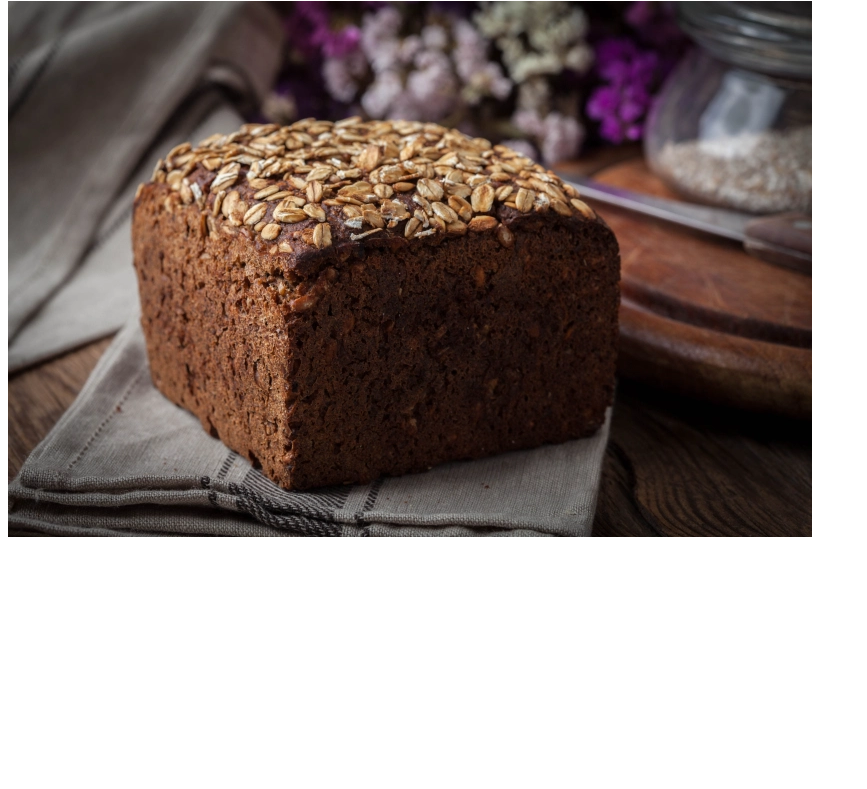
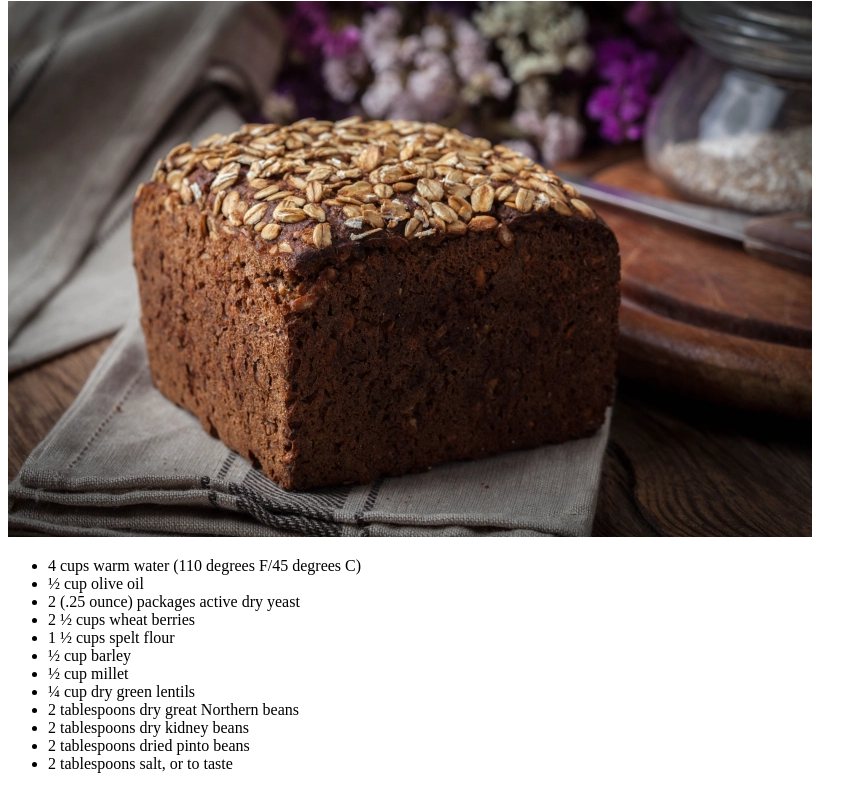
Before and after one commit to charlied-3/odin-recipes, a plain HTML site: page recipes/ezekiel-bread.html in a window 1280 px wide. Shown: the part 79-868 px from the top of the page, without its empty margins (0-867 px from the left). Before the commit the page ends 800 px from the top, so only its background shows below. Drawn offline with Linux system fonts and the light colour scheme.

Commit message:
Add unordered list of ingredients

```diff
--- a/recipes/ezekiel-bread.html
+++ b/recipes/ezekiel-bread.html
@@ -8,5 +8,19 @@
   <body>
     <h1>Ezekiel Bread</h1>
     <img src="./ezekiel-bread.jpg" />
+    <ul>
+      <li>4 cups warm water (110 degrees F/45 degrees C)</li>
+      <li>½ cup olive oil</li>
+      <li>2 (.25 ounce) packages active dry yeast</li>
+      <li>2 ½ cups wheat berries</li>
+      <li>1 ½ cups spelt flour</li>
+      <li>½ cup barley</li>
+      <li>½ cup millet</li>
+      <li>¼ cup dry green lentils</li>
+      <li>2 tablespoons dry great Northern beans</li>
+      <li>2 tablespoons dry kidney beans</li>
+      <li>2 tablespoons dried pinto beans</li>
+      <li>2 tablespoons salt, or to taste</li>
+    </ul>
   </body>
 </html>
```
